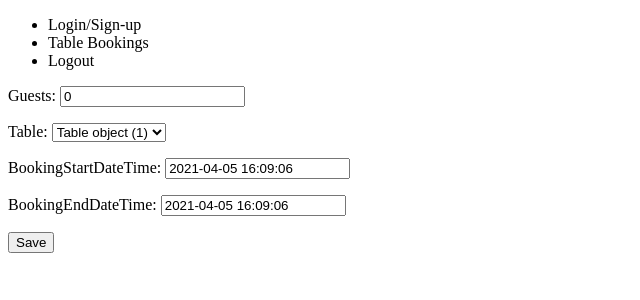
After one commit to absolutetrader/e-restaurant, a Django app: page /bookings/create in a window 1280 px wide. The commit adds this page. Shown: the top 300 px of the page, without its empty margins (0-640 px from the left). Run offline with Django 3.2, Linux system fonts and the light colour scheme; data comes from the database, SQL or seed files in the repository; both versions use the stored data as it was after the commit.

Commit message:
fixed somes bugs with the form and improved on view/models

```diff
--- /dev/null
+++ b/eResturant_web/bookings/forms.py
@@ -0,0 +1,13 @@
+from django import forms
+from .models import Booking
+
+
+class BookingForm(forms.ModelForm):
+    class Meta:
+        model = Booking
+        fields = [
+            'guests',
+            'table',
+            'bookingStartDateTime',
+            'bookingEndDateTime'
+        ]
--- a/eResturant_web/bookings/models.py
+++ b/eResturant_web/bookings/models.py
@@ -11,7 +11,7 @@ class Table(models.Model):
 
 class Booking(models.Model):
     user = models.ForeignKey(
-        'app.User', on_delete=models.CASCADE, default="")
+        'app.User', on_delete=models.CASCADE, default=1)
     table = models.ForeignKey(Table, on_delete=models.CASCADE, default="")
     bookingStartDateTime = models.DateTimeField(default=datetime.now)
     bookingEndDateTime = models.DateTimeField(default=datetime.now)
--- a/eResturant_web/bookings/views.py
+++ b/eResturant_web/bookings/views.py
@@ -1,8 +1,20 @@
 from django.shortcuts import render
 from django.http import HttpResponse
 from .models import Booking
+from .forms import BookingForm
 
 # Create your views here.
+
+
+def booking_create_view(request):
+    form = BookingForm(request.POST or None)
+    if form.is_valid():
+        form.save()
+        form = BookingForm()
+    context = {
+        'form': form
+    }
+    return render(request, 'booking_create.html', context)
 
 
 def bookings_view(request, *args, **kwargs):
--- a/eResturant_web/eResturant_web/urls.py
+++ b/eResturant_web/eResturant_web/urls.py
@@ -15,10 +15,11 @@ Including another URLconf
 """
 from django.contrib import admin
 from django.urls import include, path
-from bookings.views import bookings_view
+from bookings.views import bookings_view, booking_create_view
 
 urlpatterns = [
     path("", include("app.urls")),
     path('admin/', admin.site.urls),
     path('bookings/', bookings_view),
+    path('bookings/create', booking_create_view)
 ]
--- /dev/null
+++ b/eResturant_web/templates/booking_create.html
@@ -0,0 +1,8 @@
+{% extends 'home.html' %}
+
+{% block content %}
+    <form method='POST'> {% csrf_token %}
+        {{ form.as_p }}
+        <input type='submit' value='Save' />
+    </form>
+{% endblock content %}
--- a/eResturant_web/templates/bookings.html
+++ b/eResturant_web/templates/bookings.html
@@ -3,7 +3,7 @@
 {% block content %}
     <h1>Your booking for {{object.user.name}} is on {{ object.date }}</h1>
     <p>Your booking starts at {{object.bookingStartDateTime.time}} and finishes on {{object.bookingEndDateTime.time}}</p>
-    <p>Number of Guests:{{object.guests}}</p>
+    <p>Number of Guests: {{object.guests}}</p>
 
 
 
```
Also changed, not shown: eResturant_web/bookings/migrations/0019_auto_20210408_1138.py (added), eResturant_web/db.sqlite3.
